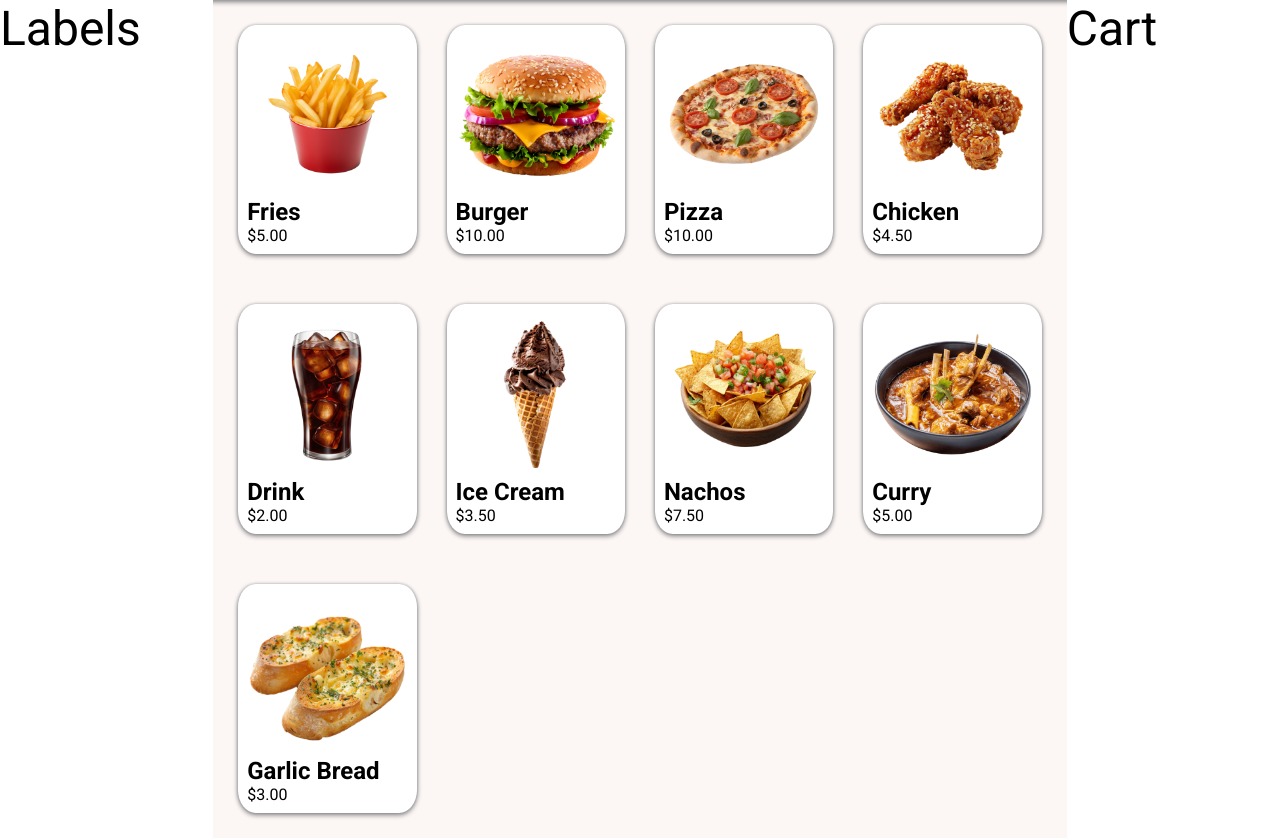
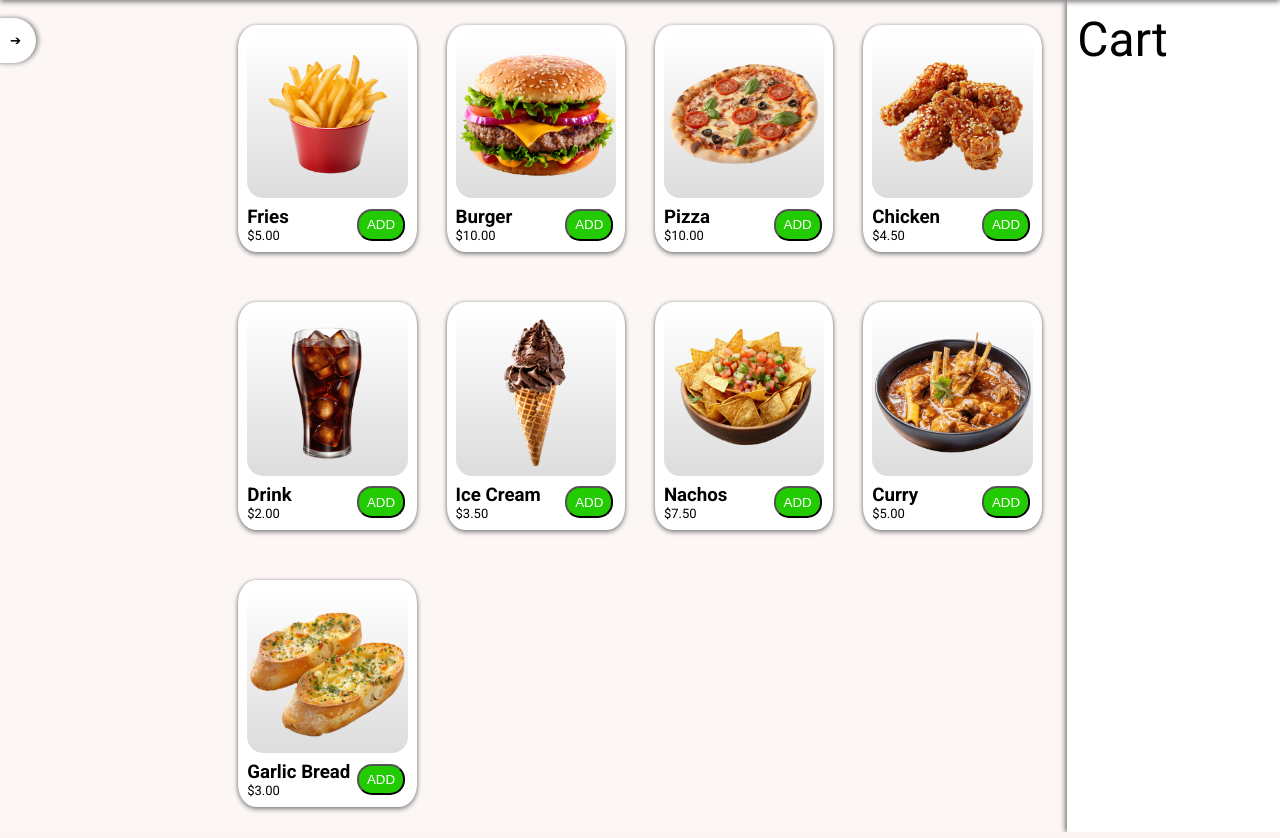
Before and after one commit to lucasarge/takeaway, a Django app: page /products/ in a window 1280 px wide. Shown: the part 79-917 px from the top of the page. Run offline with Django 5.2, Linux system fonts and the light colour scheme; data comes from the database, SQL or seed files in the repository; both versions use the stored data as it was after the commit.

Commit message:
added modal for quicksearch, about to do nav

```diff
--- a/takeaway/products/templates/products/menu.html
+++ b/takeaway/products/templates/products/menu.html
@@ -5,23 +5,50 @@
 {% endblock %}
 
 {% block content %}
+    <section>
         <div class="container">
-        <div class="quicksearch">
-            Labels
+            <div>
+                <button class="openBtn">&#10132;</button>
+                <div id="quicksearch-modal" class="quicksearch">
+                    <div class="quicksearch-header">
+                        <h3>Menu</h3>
+                        <div class="closeBtn">&times;</div>
                     </div>
+                    <hr>
+                    <p>- Burger</p>
+                    <p>- Pizza</p>
+                    <p>- Main</p>
+                    <p>- Sides</p>
+                    <p>- Drinks</p>
+                    <p>- Deserts</p>
+                    <p>- Fresh</p>
+                    <p>- Expensive</p>
+                </div>
+            </div>
+
             <div class="menu">
                 {% for product in products %}
+                    <div class="card">
                         <a href="{% url 'products:page' slug=product.slug %}">
-                <div class="card">
+                            <div class="image-container">
                                 <img src="{{ product.image.url }}" alt="{{ product.name }}">
-                    <h2>{{ product.name }}</h2>
-                    <p>${{ product.price }}</p>
                             </div>
                         </a>
+                        <div class="small-product-info">
+                            <a href="{% url 'products:page' slug=product.slug %}">
+                                <h3>{{ product.name }}</h3>
+                                <p>${{ product.price }}</p>
+                            </a>
+                            <button class="add-button">
+                                ADD
+                            </button>
+                        </div>
+                    </div>
                 {% endfor %}
             </div>
             <div class="cart">
                 Cart
             </div>
         </div>
+    </section>
 {% endblock %}
--- a/takeaway/products/templates/products/product.html
+++ b/takeaway/products/templates/products/product.html
@@ -6,7 +6,7 @@
 
 {% block content %}
     <div class="expand-grid">
-        <div>
+        <div class='expand-image-container'>
             <img src="{{ product.image.url }}" alt="{{ product.name }}">
         </div>
         <div>
@@ -14,6 +14,9 @@
             <hr>
             <h3>${{ product.price }}</h3>
             <p>{{ product.description }}</p>
+            <div class="ingredients">
+                Ingredients:
+            </div>
         </div>
         <div class=cart>
             Cart
--- a/takeaway/static/css/style.css
+++ b/takeaway/static/css/style.css
@@ -18,6 +18,8 @@ nav {
     color: whitesmoke;
     font-size: 2.5rem;
     box-shadow: 0 2px 5px gray;
+    position: relative;
+    z-index: 10;
 }
 
 .container {
@@ -25,8 +27,9 @@ nav {
     grid-template-columns: 1fr 4fr 1fr;
 }
 
-.quicksearch, .cart {
-    background-color: rgb(255, 255, 255);
+.quicksearch {
+    display: none;
+    height: 100%;
 }
 
 .expand-grid {
@@ -36,12 +39,18 @@ nav {
     height: 100%;
 }
 
+.small-product-info {
+    display: grid;
+    grid-template-columns: 2fr 1fr;
+}
+
 .menu {
     display: grid;
     column-gap: 30px;
     row-gap: 50px;
     grid-template-columns: repeat(4, 1fr);
     padding: 25px;
+    z-index: 1;
 }
 
 img {
@@ -55,12 +64,92 @@ img {
     padding: 5%;
     border-radius: 10%;
     box-shadow: 0 2px 5px gray, -1px 0 2.5px lightgray, 1px 0 2.5px lightgray;
+    position: relative;
+}
+
+.card:hover {
+    transform: scale(1.01);
+    opacity: 1;
+}
+
+h3 {
+    font-weight: 700;
+}
+
+p {
+    font-size: small;
 }
 
 main {
     flex-grow: 1;
     display: grid;
     place-content: center;
+}
+
+
+.image-container {
+    background-image: linear-gradient(rgba(0,0,0,0),rgb(220, 220, 220));
+    border-radius: 10%;
+    margin-bottom: 5%;
+}
+
+.expand-image-container {
+    background-image: linear-gradient(rgba(0,0,0,0),rgb(220, 220, 220));
+    border-radius: 10%;
+    margin-bottom: 5%;
+    margin: 10%
+}
+
+.ingredients {
+    height: 300px;
+    background-color: white;
+}
+
+.quicksearch, .cart {
+    background-color: rgb(255, 255, 255);
+    z-index: 4;
+    box-shadow: 2px 0 5px gray, -2px 0 5px gray;
+    padding: 5%;
+}
+
+.add-button {
+    margin: 5%;
+    color: white;
+    background-color: rgb(35, 204, 2);
+    border-radius: 15px;
+    z-index: 3;
+}
+
+.add-button:hover {
+    background-color: rgb(40, 220, 2);
+
+}
+
+.add-button:active {
+    background-color: rgb(184, 184, 184);
+    transform: scale(1.01);
+}
+
+.quicksearch-header {
+    display: grid;
+    grid-template-columns: 1fr 1fr;
+    font-size: large;
+}
+
+.closeBtn {
+    text-align: right;
+}
+
+.openBtn {
+    z-index: -1 ;
+    padding: 15px;
+    padding-left: 30px;
+    margin-left: -20px;
+    border-radius: 100px;
+    background-color: white;
+    color: black;
+    border: none;
+    box-shadow: 2px 0 5px gray;
 }
 
 a {
--- a/takeaway/static/js/main.js
+++ b/takeaway/static/js/main.js
@@ -1 +1,17 @@
 console.log('This is JS from your About')
+
+var closeBtn = document.getElementsByClassName("closeBtn")[0];
+var openBtn = document.getElementsByClassName("openBtn")[0];
+var modal = document.getElementById("quicksearch-modal");
+
+console.log("test")
+
+openBtn.onclick = function() {
+    modal.style.display = "block";
+    openBtn.style.display = "none";
+}
+
+closeBtn.onclick = function() {
+    modal.style.display = "none";
+    openBtn.style.display = "inline-block";
+}
```
Also changed, not shown: takeaway/db.sqlite3, takeaway/media/logo.png (added). Lines whose indentation alone changed are shown as unchanged.
